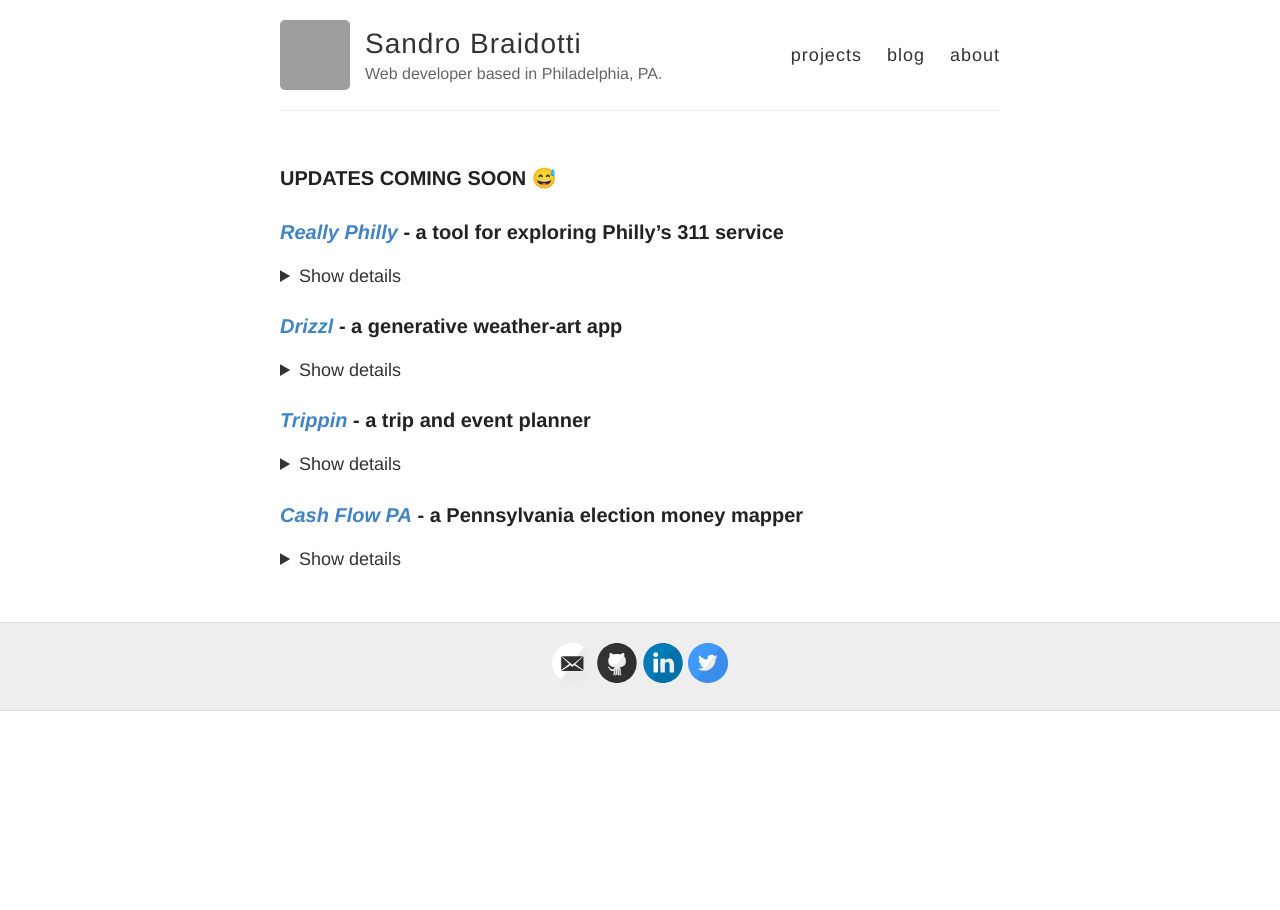
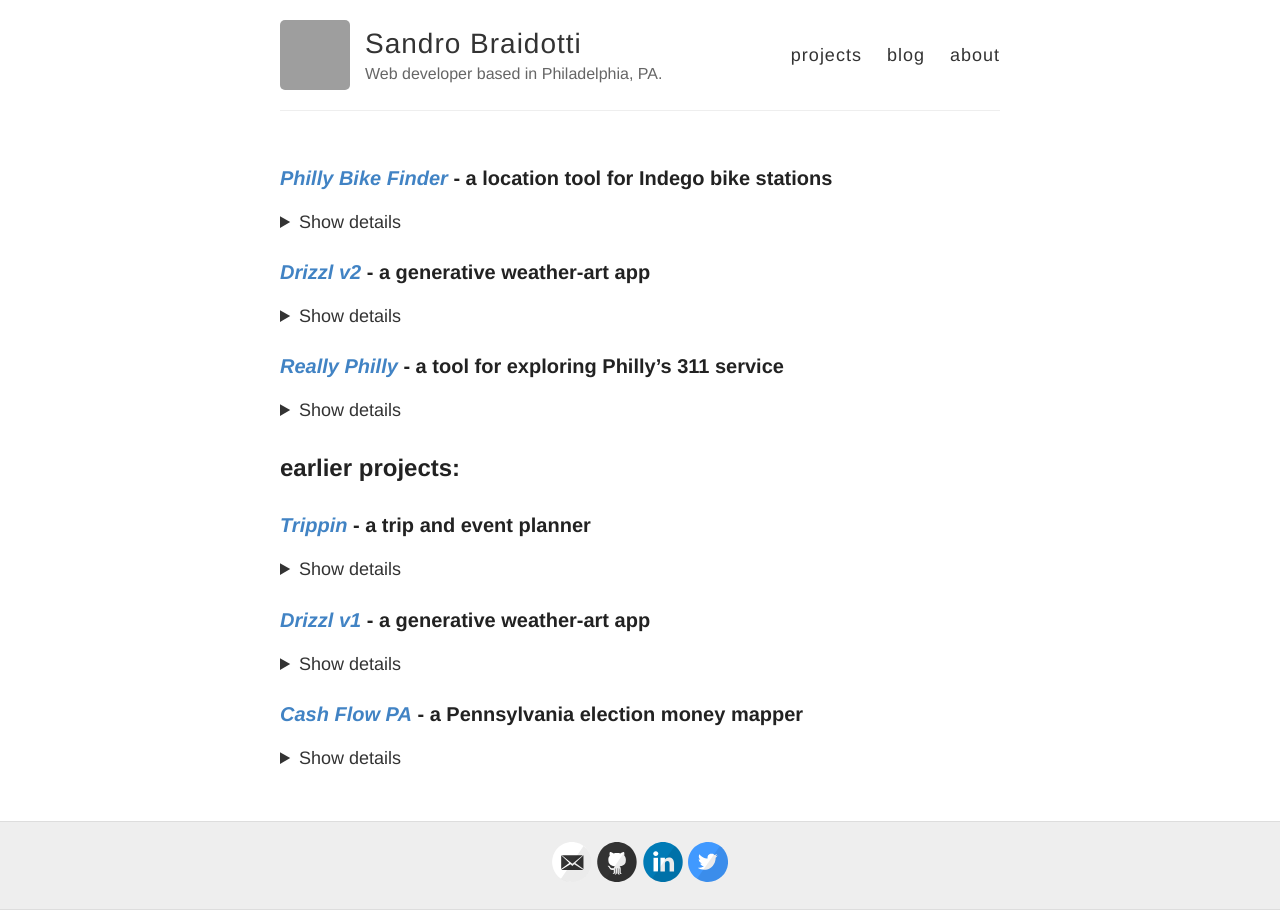
Before and after one commit to abraidotti/abraidotti.github.io, a Jekyll site: the page built from projects.md, in a window 1280 px wide. Built offline with Jekyll 4.4.1, drawn with Linux system fonts in a browser that asks for light colours; grey boxes are pictures that could not be loaded.

Commit message:
add january 2 2019 update

```diff
--- a/projects.md
+++ b/projects.md
@@ -4,7 +4,27 @@ title: projects
 permalink: /projects/
 ---
 
-### UPDATES COMING SOON 😅
+### *[Philly Bike Finder](http://pbf-react.herokuapp.com)* - a location tool for Indego bike stations
+<details>
+  <summary>
+    Show details
+  </summary>
+  <p>made with <strong>React and Bootstrap</strong></p>
+  <p>uses: Google Maps API</p>
+  <p>see the <a href="http://www.github.com/abraidotti/pbf-react">git repo</a> for more information.</p>
+  <img src="/img/projects/pbf-react-screenshot.png">
+</details>
+
+### *[Drizzl v2](http://drizzl-react.herokuapp.com)* - a generative weather-art app
+<details>
+  <summary>
+    Show details
+  </summary>
+  <p>made with <strong>React and Material UI</strong></p>
+  <p>uses: particles.js, the Darksky API, and lots of colors</p>
+  <p>see the <a href="http://www.github.com/abraidotti/drizzl-react">git repo</a> for more information.</p>
+  <img src="/img/projects/drizzl-react-screenshot.png">
+</details>
 
 ### *[Really Philly](https://reallyphilly.herokuapp.com/)* - a tool for exploring Philly's 311 service
 <details>
@@ -16,16 +36,7 @@ permalink: /projects/
   <img src="/img/projects/really-philly-screenshot.png">
 </details>
 
-### *[Drizzl](http://drizzl.herokuapp.com)* - a generative weather-art app
-<details>
-  <summary>
-    Show details
-  </summary>
-  <p>made with <strong>Node/Express.js</strong></p>
-  <p>uses: Google Maps API, Darksky.net API, html canvas</p>
-  <p>see the <a href="http://www.github.com/abraidotti/drizzl">git repo</a> for more information.</p>
-  <img src="/img/projects/drizzl-screenshot.png">
-</details>
+## earlier projects:
 
 ### *[Trippin](http://trippin-app.herokuapp.com)* - a trip and event planner
 <details>
@@ -39,6 +50,17 @@ permalink: /projects/
   <img src="/img/projects/trippin-screenshot.png">
 </details>
 
+### *[Drizzl v1](http://drizzl.herokuapp.com)* - a generative weather-art app
+<details>
+  <summary>
+    Show details
+  </summary>
+  <p>made with <strong>Node/Express.js</strong></p>
+  <p>uses: Google Maps API, Darksky.net API, html canvas</p>
+  <p>see the <a href="http://www.github.com/abraidotti/drizzl">git repo</a> for more information.</p>
+  <img src="/img/projects/drizzl-screenshot.png">
+</details>
+
 ### *[Cash Flow PA](https://github.com/phrig/cash_flow_pa)* - a Pennsylvania election money mapper
 <details>
   <summary>
```
Also changed, not shown: index.html (+5 -8 lines), img/projects/drizzl-react-screenshot.png (added), img/projects/pbf-react-screenshot.png (added).
